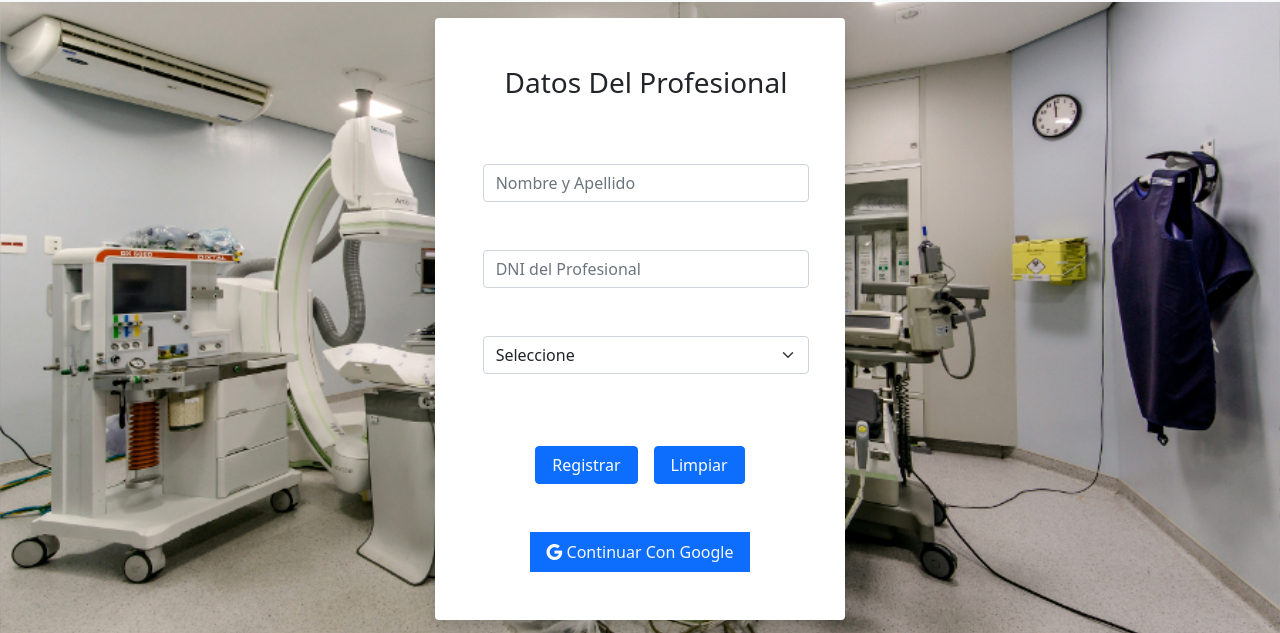
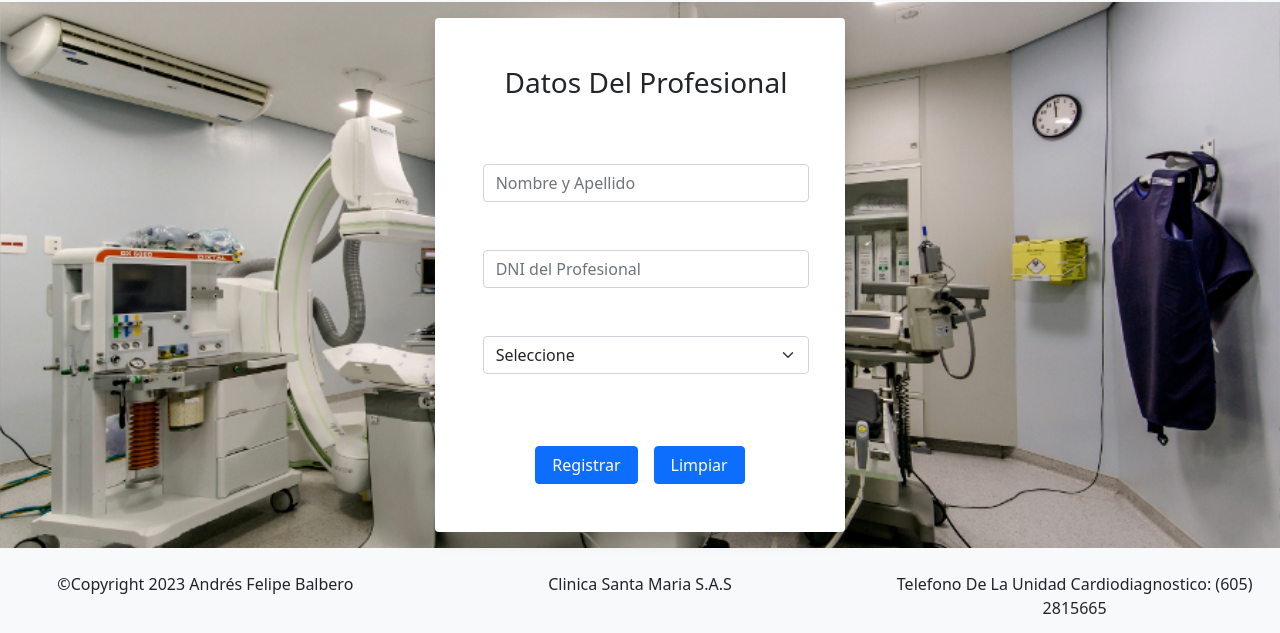
Before and after one commit to AndresBalbero/cardiologia, a plain HTML site: page datos_de_profesional.html in a window 1280 px wide. Shown: the part 96-729 px from the top of the page. Drawn offline with nearby package versions, Linux system fonts and the light colour scheme.

Commit message:
Update datos_de_profesional.html

```diff
--- a/datos_de_profesional.html
+++ b/datos_de_profesional.html
@@ -121,14 +121,6 @@
                                               <button type="submit" class="btn btn-primary px-3 float-star mt-4 me-5">Limpiar</button>
                                           </div>
 
-                                          <div class="row">
-                                            <ul class="nav justify-content-center gap-2">
-                                              <li class="nav-item px-0 float-star mt-4 ms-4 bg-primary mt-5">
-                                                 <a class="nav-link bi-google text-light" href="https://www.google.com/"> Continuar Con Google</a>
-                                              </li>
-                                             </ul>
-                                          </div>
-
                                     </form>
                                 </div>
                             </div>
```
